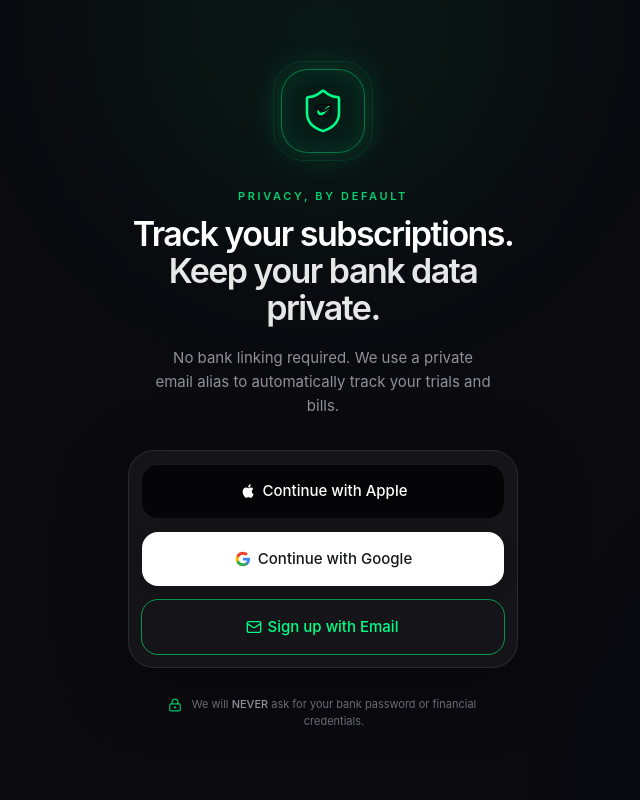
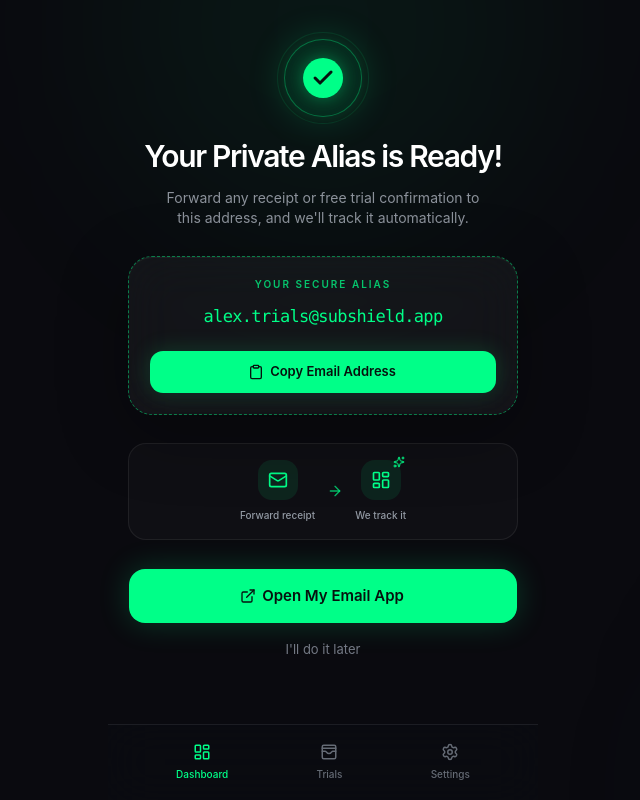
Before and after one commit to saharanyonit-rgb/subshield, a Next.js app: page / in a window 1280 px wide. Shown: the whole page, without its empty margins (317-957 px from the left). Built offline with nearby package versions, Linux system fonts and the light colour scheme.

Commit message:
Build SubShield alias reveal screen
V0-Chat-Id: k5fFyXWJV2o

```diff
--- a/app/globals.css
+++ b/app/globals.css
@@ -168,8 +168,24 @@
   animation: rise-in 700ms cubic-bezier(0.22, 1, 0.36, 1) both;
 }
 
+@keyframes pulse-soft {
+  0%, 100% {
+    transform: scale(1);
+    box-shadow: 0 0 0 1px rgba(0,255,136,.32), 0 0 38px rgba(0,255,136,.22), inset 0 0 24px rgba(0,255,136,.10);
+  }
+  50% {
+    transform: scale(1.035);
+    box-shadow: 0 0 0 1px rgba(0,255,136,.48), 0 0 52px rgba(0,255,136,.34), inset 0 0 28px rgba(0,255,136,.14);
+  }
+}
+
+.animate-pulse-soft {
+  animation: pulse-soft 2.8s ease-in-out infinite;
+}
+
 @media (prefers-reduced-motion: reduce) {
-  .animate-rise {
+  .animate-rise,
+  .animate-pulse-soft {
     animation: none;
   }
 }
--- a/app/page.tsx
+++ b/app/page.tsx
@@ -1,77 +1,87 @@
+'use client'
+
+import { useState } from 'react'
+import { ArrowRight, Check, Clipboard, ExternalLink, LayoutDashboard, Mail, Settings, ShieldCheck, Sparkles, WalletCards } from 'lucide-react'
 import { Button } from '@/components/ui/button'
-import { LockKeyhole, Mail, ShieldCheck } from 'lucide-react'
 
-function AppleMark() {
+const alias = 'alex.trials@subshield.app'
+
+function AliasMark() {
   return (
-    <svg aria-hidden="true" viewBox="0 0 24 24" className="size-[18px] fill-current">
-      <path d="M17.05 12.54c-.02-2.24 1.83-3.32 1.92-3.37a4.13 4.13 0 0 0-3.26-1.76c-1.38-.14-2.72.82-3.43.82-.72 0-1.82-.8-2.99-.78a4.4 4.4 0 0 0-3.7 2.25c-1.6 2.78-.4 6.86 1.15 9.1.76 1.1 1.65 2.32 2.82 2.27 1.14-.05 1.57-.73 2.95-.73 1.37 0 1.76.73 2.96.7 1.23-.02 2-1.1 2.75-2.2a9.05 9.05 0 0 0 1.25-2.55 3.95 3.95 0 0 1-2.42-3.75ZM14.8 5.94a3.96 3.96 0 0 0 .9-2.85 4.02 4.02 0 0 0-2.6 1.34 3.75 3.75 0 0 0-.93 2.73 3.3 3.3 0 0 0 2.63-1.22Z" />
-    </svg>
-  )
-}
-
-function GoogleMark() {
-  return (
-    <svg aria-hidden="true" viewBox="0 0 24 24" className="size-[18px]">
-      <path fill="#4285F4" d="M21.35 12.27c0-.72-.06-1.42-.18-2.09H12v3.96h5.23a4.47 4.47 0 0 1-1.94 2.93v2.44h3.14c1.84-1.7 2.92-4.2 2.92-7.24Z" />
-      <path fill="#34A853" d="M12 21.7c2.63 0 4.84-.87 6.45-2.35l-3.14-2.44c-.87.58-1.98.92-3.31.92-2.54 0-4.7-1.72-5.47-4.03H3.29v2.52A9.74 9.74 0 0 0 12 21.7Z" />
-      <path fill="#FBBC05" d="M6.53 13.8A5.85 5.85 0 0 1 6.22 12c0-.63.11-1.24.31-1.8V7.68H3.29A9.75 9.75 0 0 0 2.25 12c0 1.57.38 3.05 1.04 4.32l3.24-2.52Z" />
-      <path fill="#EA4335" d="M12 6.17c1.43 0 2.71.49 3.72 1.46l2.79-2.79C16.84 3.27 14.63 2.3 12 2.3a9.74 9.74 0 0 0-8.71 5.38l3.24 2.52C7.3 7.89 9.46 6.17 12 6.17Z" />
-    </svg>
-  )
-}
-
-function ShieldMark() {
-  return (
-    <div className="relative flex size-[82px] items-center justify-center rounded-[26px] bg-[#071c17] shadow-[0_0_0_1px_rgba(0,255,136,.35),0_0_35px_rgba(0,255,136,.22),inset_0_0_24px_rgba(0,255,136,.10)]">
-      <div className="absolute inset-[-9px] rounded-[31px] border border-[#00ff88]/10" />
-      <ShieldCheck className="size-[48px] text-[#00ff88]" strokeWidth={1.25} />
-      <Mail className="absolute size-[17px] text-[#0A0A0F]" strokeWidth={2.5} />
+    <div className="relative flex size-[76px] items-center justify-center rounded-full bg-[#071c17] shadow-[0_0_0_1px_rgba(0,255,136,.32),0_0_38px_rgba(0,255,136,.22),inset_0_0_24px_rgba(0,255,136,.10)] animate-pulse-soft">
+      <div className="absolute inset-[-8px] rounded-full border border-[#00ff88]/10" />
+      <div className="flex size-10 items-center justify-center rounded-full bg-[#00ff88] text-[#06120e] shadow-[0_0_22px_rgba(0,255,136,.55)]">
+        <Check className="size-6" strokeWidth={3} />
+      </div>
     </div>
   )
 }
 
+function HowItWorks() {
+  return (
+    <div className="mt-7 flex w-full items-center justify-center gap-3 rounded-2xl border border-white/[0.07] bg-white/[0.025] px-4 py-4">
+      <div className="flex flex-col items-center gap-2 text-center">
+        <div className="flex size-10 items-center justify-center rounded-xl bg-[#00ff88]/[0.09] text-[#00ff88]"><Mail className="size-5" /></div>
+        <span className="text-[10px] font-medium text-[#9299a3]">Forward receipt</span>
+      </div>
+      <ArrowRight className="size-4 shrink-0 text-[#00ff88]/70" />
+      <div className="flex flex-col items-center gap-2 text-center">
+        <div className="relative flex size-10 items-center justify-center rounded-xl bg-[#00ff88]/[0.09] text-[#00ff88]"><LayoutDashboard className="size-5" /><Sparkles className="absolute -right-1 -top-1 size-3" /></div>
+        <span className="text-[10px] font-medium text-[#9299a3]">We track it</span>
+      </div>
+    </div>
+  )
+}
+
+function BottomNav() {
+  return (
+    <nav aria-label="Main navigation" className="fixed inset-x-0 bottom-0 z-20 mx-auto flex h-[76px] max-w-[430px] items-center justify-around border-t border-white/[0.08] bg-[#0b0c11]/90 px-6 backdrop-blur-xl">
+      <button className="flex flex-col items-center gap-1.5 text-[#00ff88]" aria-current="page"><LayoutDashboard className="size-[18px]" /><span className="text-[10px] font-medium">Dashboard</span></button>
+      <button className="flex flex-col items-center gap-1.5 text-[#656b75] hover:text-white"><WalletCards className="size-[18px]" /><span className="text-[10px] font-medium">Trials</span></button>
+      <button className="flex flex-col items-center gap-1.5 text-[#656b75] hover:text-white"><Settings className="size-[18px]" /><span className="text-[10px] font-medium">Settings</span></button>
+    </nav>
+  )
+}
+
 export default function Page() {
+  const [copied, setCopied] = useState(false)
+
+  async function copyAlias() {
+    await navigator.clipboard.writeText(alias)
+    setCopied(true)
+    window.setTimeout(() => setCopied(false), 1800)
+  }
+
   return (
-    <main className="relative flex min-h-[100svh] items-center justify-center overflow-hidden bg-[#0A0A0F] px-5 py-10 text-white">
-      <div aria-hidden="true" className="pointer-events-none absolute left-1/2 top-[-180px] size-[420px] -translate-x-1/2 rounded-full bg-[#00ff88]/[0.055] blur-[90px]" />
-      <div aria-hidden="true" className="pointer-events-none absolute bottom-[-200px] right-[-170px] size-[420px] rounded-full bg-[#134d5a]/[0.12] blur-[100px]" />
+    <main className="relative min-h-[100svh] overflow-hidden bg-[#0A0A0F] px-5 pb-28 pt-10 text-white">
+      <div aria-hidden="true" className="pointer-events-none absolute left-1/2 top-[-190px] size-[430px] -translate-x-1/2 rounded-full bg-[#00ff88]/[0.055] blur-[100px]" />
+      <div aria-hidden="true" className="pointer-events-none absolute bottom-[-180px] right-[-160px] size-[370px] rounded-full bg-[#124f5e]/[0.12] blur-[100px]" />
 
-      <section className="animate-rise relative z-10 flex w-full max-w-[390px] flex-col items-center">
-        <div className="animate-rise [animation-delay:80ms] [animation-fill-mode:backwards]"><ShieldMark /></div>
-
-        <div className="mt-9 text-center animate-rise [animation-delay:160ms] [animation-fill-mode:backwards]">
-          <p className="mb-3 text-[11px] font-semibold uppercase tracking-[0.24em] text-[#00ff88]/80">Privacy, by default</p>
-          <h1 className="text-[34px] font-semibold leading-[1.08] tracking-[-0.045em] text-white">
-            Track your subscriptions.<br />
-            <span className="text-white/90">Keep your bank data private.</span>
-          </h1>
-          <p className="mx-auto mt-5 max-w-[340px] text-[15px] leading-6 text-[#8c929b]">
-            No bank linking required. We use a private email alias to automatically track your trials and bills.
-          </p>
+      <section className="relative z-10 mx-auto flex w-full max-w-[390px] flex-col items-center">
+        <div className="animate-rise"><AliasMark /></div>
+        <div className="mt-6 text-center animate-rise [animation-delay:100ms] [animation-fill-mode:backwards]">
+          <h1 className="text-[30px] font-semibold leading-[1.08] tracking-[-0.045em]">Your Private Alias is Ready!</h1>
+          <p className="mx-auto mt-4 max-w-[340px] text-[14px] leading-5 text-[#8c929b]">Forward any receipt or free trial confirmation to this address, and we&apos;ll track it automatically.</p>
         </div>
 
-        <div className="mt-8 w-full rounded-[26px] border border-white/[0.09] bg-white/[0.045] p-3 shadow-[0_18px_70px_rgba(0,0,0,.28)] backdrop-blur-xl animate-rise [animation-delay:240ms] [animation-fill-mode:backwards]">
-          <div className="flex flex-col gap-3">
-            <Button className="h-14 w-full rounded-[17px] bg-[#050507] text-[15px] font-medium text-white shadow-[inset_0_1px_0_rgba(255,255,255,.08)] hover:bg-[#15151a] active:bg-[#222229]" aria-label="Continue with Apple">
-              <AppleMark />
-              Continue with Apple
-            </Button>
-            <Button className="h-14 w-full rounded-[17px] bg-white text-[15px] font-medium text-[#15161a] shadow-[0_4px_16px_rgba(0,0,0,.12)] hover:bg-[#ededed] active:bg-[#d9d9d9]" aria-label="Continue with Google">
-              <GoogleMark />
-              Continue with Google
-            </Button>
-            <Button variant="outline" className="h-14 w-full rounded-[17px] border-[#00ff88]/55 bg-transparent text-[15px] font-medium text-[#00ff88] hover:border-[#00ff88] hover:bg-[#00ff88]/[0.08] active:bg-[#00ff88]/[0.14]" aria-label="Sign up with Email">
-              <Mail data-icon="inline-start" />
-              Sign up with Email
-            </Button>
-          </div>
+        <div className="mt-7 w-full rounded-[24px] border border-dashed border-[#00ff88]/45 bg-white/[0.045] p-5 text-center shadow-[0_18px_70px_rgba(0,0,0,.3),inset_0_1px_0_rgba(255,255,255,.05)] backdrop-blur-xl animate-rise [animation-delay:180ms] [animation-fill-mode:backwards]">
+          <p className="mb-3 text-[10px] font-semibold uppercase tracking-[0.2em] text-[#00ff88]/75">Your secure alias</p>
+          <p className="break-all font-mono text-[17px] font-medium tracking-[-0.04em] text-[#00ff88]">{alias}</p>
+          <Button onClick={copyAlias} className="mt-5 h-11 w-full rounded-[14px] bg-[#00ff88] text-[13px] font-semibold text-[#06120e] shadow-[0_0_22px_rgba(0,255,136,.16)] hover:bg-[#34ffa3] active:scale-[.98]">
+            {copied ? <Check data-icon="inline-start" /> : <Clipboard data-icon="inline-start" />}
+            {copied ? 'Email Copied' : 'Copy Email Address'}
+          </Button>
         </div>
 
-        <p className="mt-7 flex max-w-[310px] items-start justify-center gap-2 text-center text-[11px] leading-[1.55] text-[#666c76] animate-rise [animation-delay:320ms] [animation-fill-mode:backwards]">
-          <LockKeyhole className="mt-0.5 size-3.5 shrink-0 text-[#00ff88]/75" />
-          <span>We will <strong className="font-medium text-[#8d929a]">NEVER</strong> ask for your bank password or financial credentials.</span>
-        </p>
+        <HowItWorks />
+
+        <div className="mt-7 w-full animate-rise [animation-delay:280ms] [animation-fill-mode:backwards]">
+          <Button className="h-14 w-full rounded-[17px] bg-[#00ff88] text-[15px] font-semibold text-[#06120e] shadow-[0_0_30px_rgba(0,255,136,.18)] hover:bg-[#34ffa3] active:scale-[.985]"><ExternalLink data-icon="inline-start" />Open My Email App</Button>
+          <button className="mt-4 flex w-full justify-center text-[13px] text-[#737984] underline-offset-4 hover:text-white hover:underline">I&apos;ll do it later</button>
+        </div>
       </section>
+
+      <BottomNav />
     </main>
   )
 }
```
